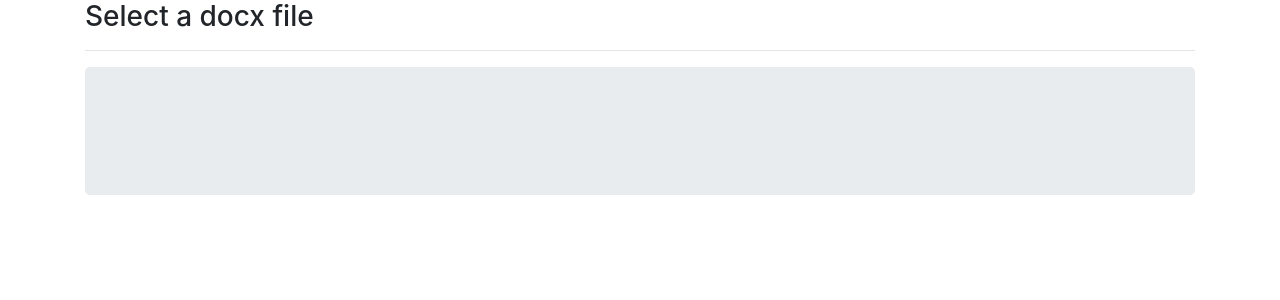
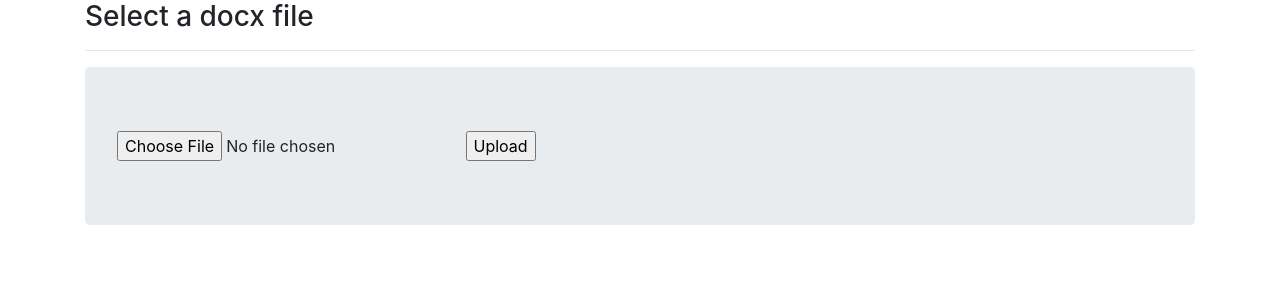
Before and after one commit to EmrePbu/CheckTrueFlask, a Flask app: page / in a window 1280 px wide. Shown: the part 56-356 px from the top of the page. Run offline with Flask 2, Linux system fonts and the light colour scheme; some libraries are stand-ins or nearby versions.

Commit message:
added file upload system

```diff
--- a/app.py
+++ b/app.py
@@ -1,19 +1,63 @@
+import os
 from flask import Flask, render_template, flash, redirect, url_for, session, logging, request, send_from_directory
 from flask_mysqldb import MySQL
-from wtforms import Form, StringField, TextAreaField, PasswordField, validators
+from wtforms import Form, StringField, TextAreaField, PasswordField, FileField, validators
 from passlib.hash import sha256_crypt
-import os
+from flask_wtf import FlaskForm
 from werkzeug.utils import secure_filename
 from werkzeug.middleware.shared_data import SharedDataMiddleware
 
+UPLOAD_FOLDER = 'documents'
+ALLOWED_EXTENSIONS = {'doc', 'docx', 'pdf'}
 
 app = Flask(__name__)
+app.config['UPLOAD_FOLDER'] = UPLOAD_FOLDER
+app.config['MAX_CONTENT_LENGTH'] = 16 * 1024 * 1024
+
+
+def allowed_file(filename):
+    return '.' in filename and \
+           filename.rsplit('.', 1)[1].lower() in ALLOWED_EXTENSIONS
 
 
 # main page route
-@app.route('/')
-def index():
+@app.route('/', methods=['GET', 'POST'])
+def upload_file():
+    if request.method == 'POST':
+        # check if the post request has the file part
+        if 'file' not in request.files:
+            flash('No file part')
+            return redirect(request.url)
+        file = request.files['file']
+        # if user does not select file, browser also
+        # submit an empty part without filename
+        if file.filename == '':
+            flash('No selected file')
+            return redirect(request.url)
+        if file and allowed_file(file.filename):
+            filename = secure_filename(file.filename)
+            file.save(os.path.join(app.config['UPLOAD_FOLDER'], filename))
+            # bu return işlemi kullanıcıya dosya indirmesi için redirect yapmayı sağlıyor
+            # return redirect(url_for('uploaded_file',
+            #                        filename=filename))
     return render_template('index.html')
+
+
+"""
+@app.route('/uploads/<filename>')
+def uploaded_file(filename):
+    return send_from_directory(app.config['UPLOAD_FOLDER'],
+                               filename)
+
+
+# istenilen dosyanın kullanıcıya sunulması işlemini yapıyor
+# yani kullanıcının bilgisayarına dosya indirmek için
+app.add_url_rule('/uploads/<filename>', 'uploaded_file',
+                 build_only=True)
+app.wsgi_app = SharedDataMiddleware(app.wsgi_app, {
+    '/uploads':  app.config['UPLOAD_FOLDER']
+})
+"""
 
 
 # doc page
--- a/templates/index.html
+++ b/templates/index.html
@@ -2,7 +2,10 @@
 <h3>Select a docx file</h3>
 <hr />
 <div class="jumbotron">
-
+    <form method=post enctype=multipart/form-data>
+        <input type=file name=file>
+        <input type=submit value=Upload>
+      </form>
 </div>
 
 {% endblock body %}
```
